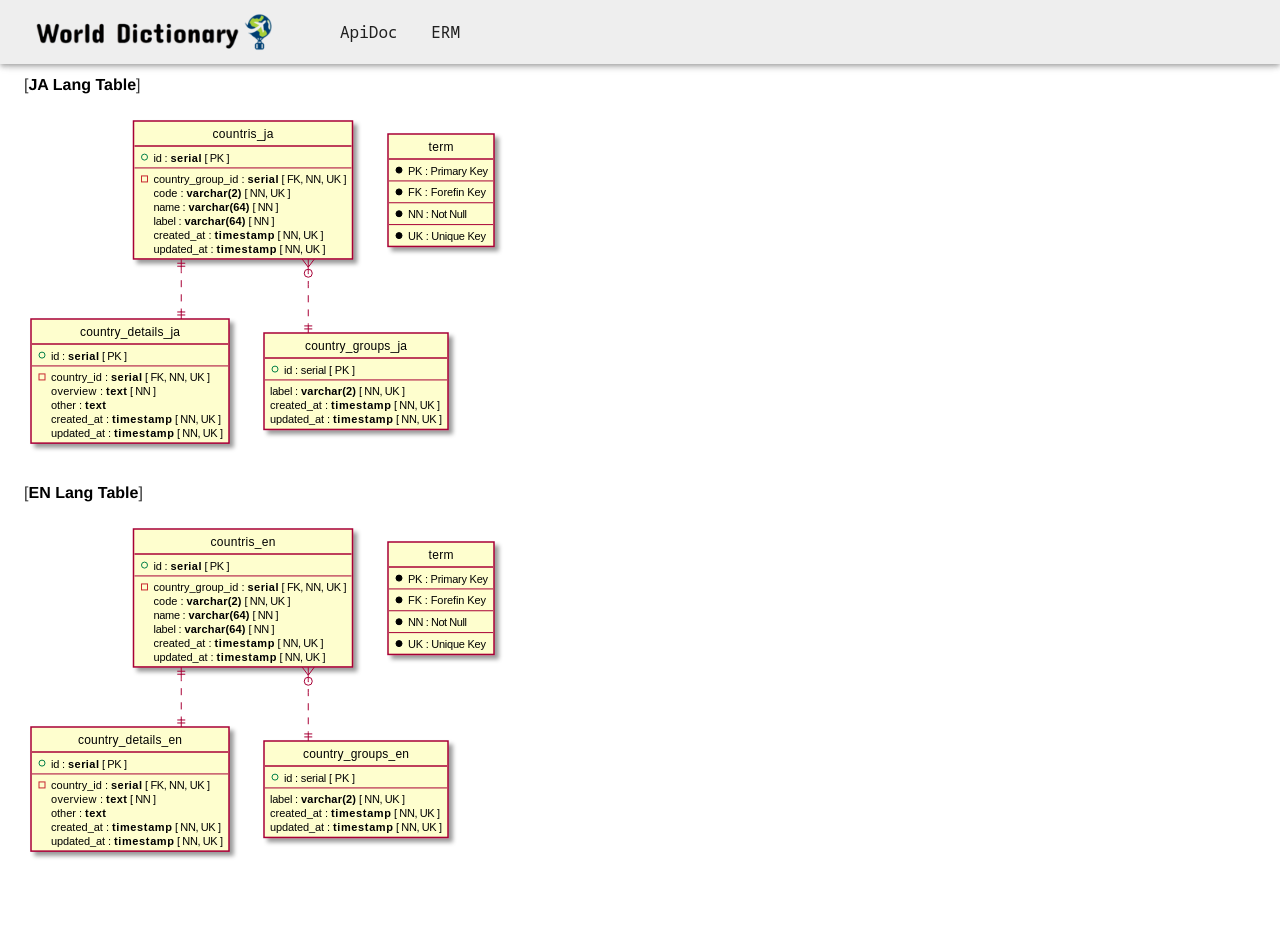
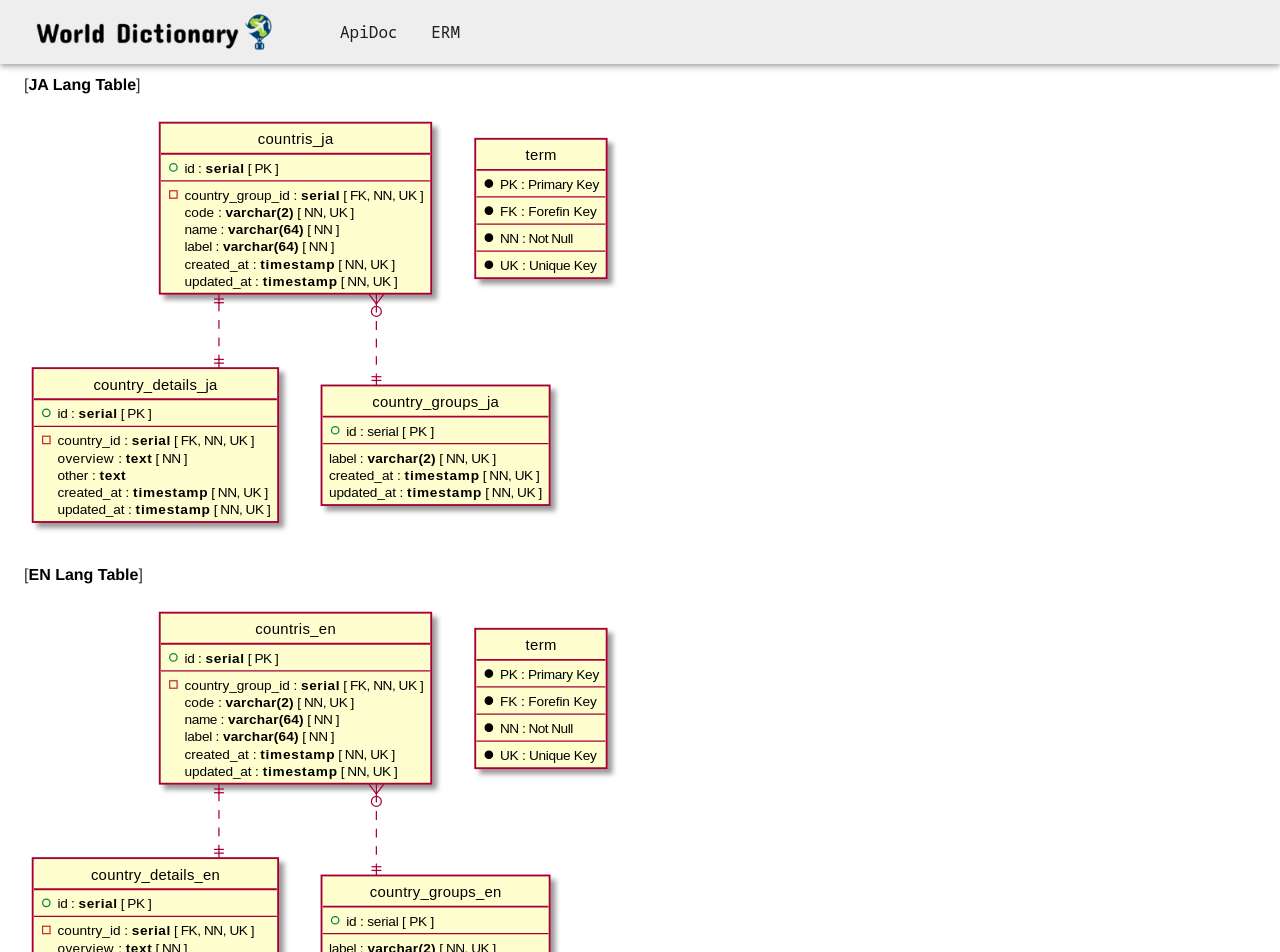
Before and after one commit to takusan64/world-dictionary-backend, a React (Create React App) app in the folder doc/: page /#/erd in a window 1280 px wide. Shown: the top 952 px of the page. Before the commit the page ends 888 px from the top, so only its background shows below. Built offline with nearby package versions, Linux system fonts and the light colour scheme.

Commit message:
fixed ERD width

```diff
--- a/doc/src/components/Plantuml.jsx
+++ b/doc/src/components/Plantuml.jsx
@@ -25,7 +25,7 @@ const Plantuml = () => {
             contentStyleType="text/css"
             height="343px"
             preserveAspectRatio="none"
-            style={{ width: 484, height: 343, background: "#FFFFFF" }}
+            style={{ width: "100%",maxWidth: 600, height: "auto", background: "#FFFFFF" }}
             version="1.1"
             viewBox="0 0 484 343"
             width="484px"
@@ -1109,7 +1109,7 @@ Country: JP
             contentStyleType="text/css"
             height="343px"
             preserveAspectRatio="none"
-            style={{ width: 484, height: 343, background: "#FFFFFF" }}
+            style={{ width: "100%",maxWidth: 600, height:"auto", background: "#FFFFFF" }}
             version="1.1"
             viewBox="0 0 484 343"
             width="484px"
```
